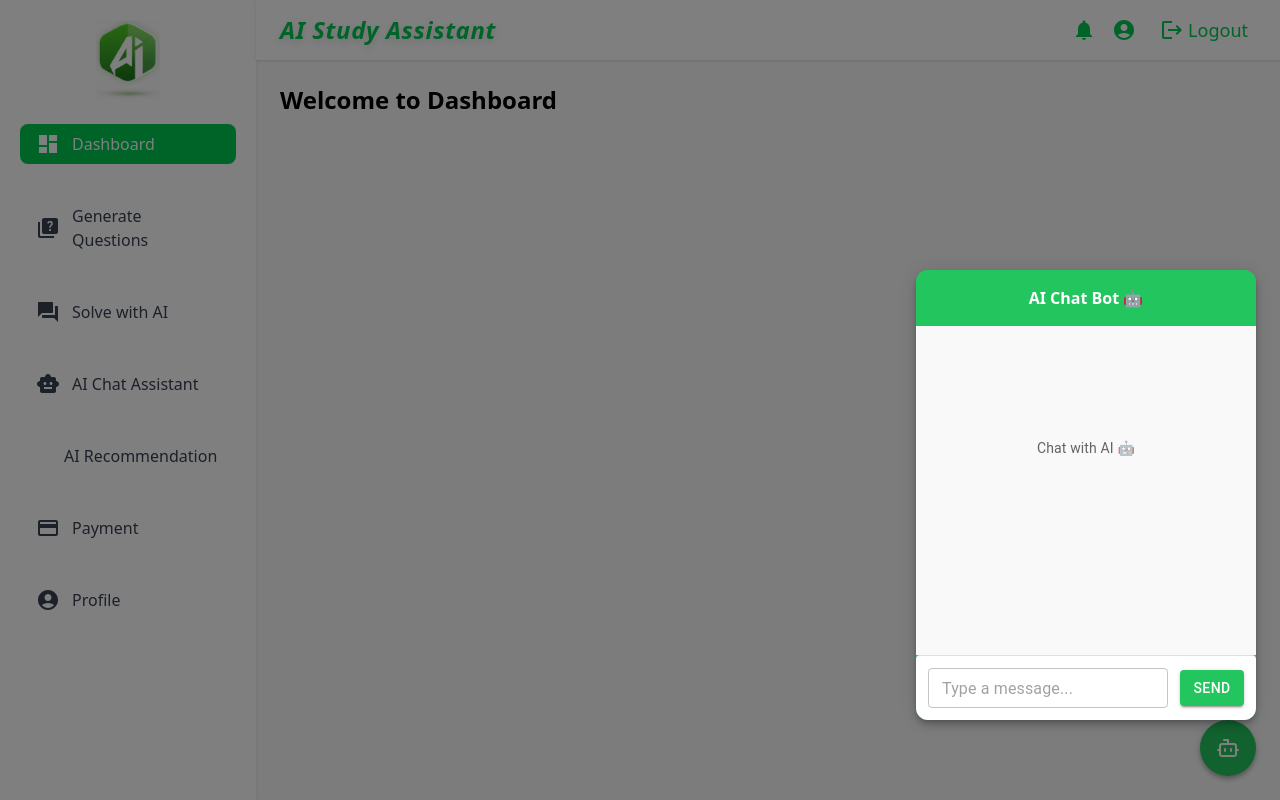
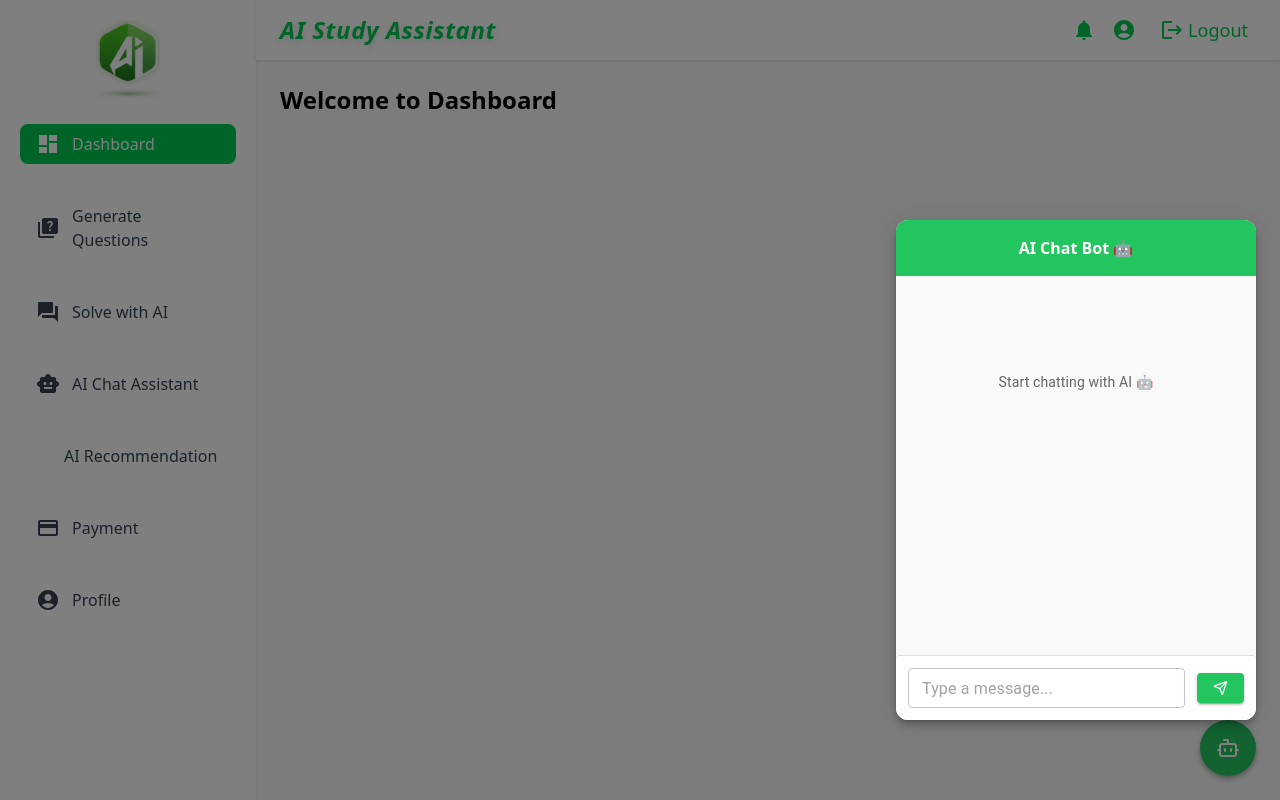
Before and after one commit to Bharathsivanesh/AI-Powered-Study-Assistan, a React app in the folder Frontend/: page /dashboard in a window 1280 px wide. Both pictures are taken after a click on the button 1228 px from the left and 748 px from the top of the page. Built offline with nearby package versions, Linux system fonts and the light colour scheme; some icons are missing; the HTML template or start-up script is replaced by a standard one.

Commit message:
Feat/Ai chatbot ui with mock

```diff
--- a/Frontend/Components/Aichatbot.jsx
+++ b/Frontend/Components/Aichatbot.jsx
@@ -1,5 +1,5 @@
 import React, { useState } from "react";
-import { Bot, MessageCircle } from "lucide-react";
+import { Bot, Send } from "lucide-react";
 import {
   Box,
   Fab,
@@ -8,15 +8,23 @@ import {
   Button,
   Typography,
   Paper,
+  Stack,
 } from "@mui/material";
 
 const ChatBot = () => {
   const [open, setOpen] = useState(false);
   const [message, setMessage] = useState("");
+  const [chat, setChat] = useState([]);
 
   const handleSend = () => {
     if (message.trim() === "") return;
-    console.log("User:", message);
+    setChat((prev) => [...prev, { from: "user", text: message }]);
+
+    // Example AI response
+    setTimeout(() => {
+      setChat((prev) => [...prev, { from: "bot", text: "Hello! How can I help?" }]);
+    }, 700);
+
     setMessage("");
   };
 
@@ -40,20 +48,16 @@ const ChatBot = () => {
         <Bot size={24} color="white" />
       </Fab>
 
-
-      <Modal
-        open={open}
-        onClose={() => setOpen(false)}
-        aria-labelledby="chatbot-modal"
-      >
+      {/* Chat Modal */}
+      <Modal open={open} onClose={() => setOpen(false)}>
         <Box
           sx={{
             position: "fixed",
             bottom: 80,
             right: 24,
-            width: 340,
-            height: 450,
-            backgroundColor: "#22C55E",
+            width: 360,
+            height: 500,
+            backgroundColor: "#ffffff",
             borderRadius: 3,
             boxShadow: 6,
             display: "flex",
@@ -75,23 +79,48 @@ const ChatBot = () => {
             AI Chat Bot 🤖
           </Box>
 
-          {/* Chat Messages Section */}
+          {/* Chat Messages */}
           <Box
             sx={{
               flex: 1,
               p: 2,
               overflowY: "auto",
               bgcolor: "#f9f9f9",
+              display: "flex",
+              flexDirection: "column",
+              gap: 1.5,
             }}
           >
+            {chat.length === 0 ? (
               <Typography
                 variant="body2"
                 color="text.secondary"
                 align="center"
-              sx={{ mt: 12 }}
+                sx={{ mt: 10 }}
               >
-              Chat with AI 🤖
+                Start chatting with AI 🤖
               </Typography>
+            ) : (
+              chat.map((msg, i) => (
+                <Paper
+                  key={i}
+                  elevation={1}
+                  sx={{
+                    p: 1.2,
+                    maxWidth: "75%",
+                    alignSelf:
+                      msg.from === "user" ? "flex-end" : "flex-start",
+                    backgroundColor:
+                      msg.from === "user" ? "#DCFCE7" : "#E5E7EB",
+                    borderRadius: 2,
+                    borderTopRightRadius: msg.from === "user" ? 0 : 2,
+                    borderTopLeftRadius: msg.from === "bot" ? 0 : 2,
+                  }}
+                >
+                  <Typography variant="body2">{msg.text}</Typography>
+                </Paper>
+              ))
+            )}
           </Box>
 
           {/* Input Section */}
@@ -119,9 +148,10 @@ const ChatBot = () => {
                 ml: 1.5,
                 bgcolor: "#22C55E",
                 "&:hover": { bgcolor: "success.dark" },
+                minWidth: 0,
               }}
             >
-              Send
+              <Send size={18} />
             </Button>
           </Paper>
         </Box>
```
Lines whose indentation alone changed are shown as unchanged.
